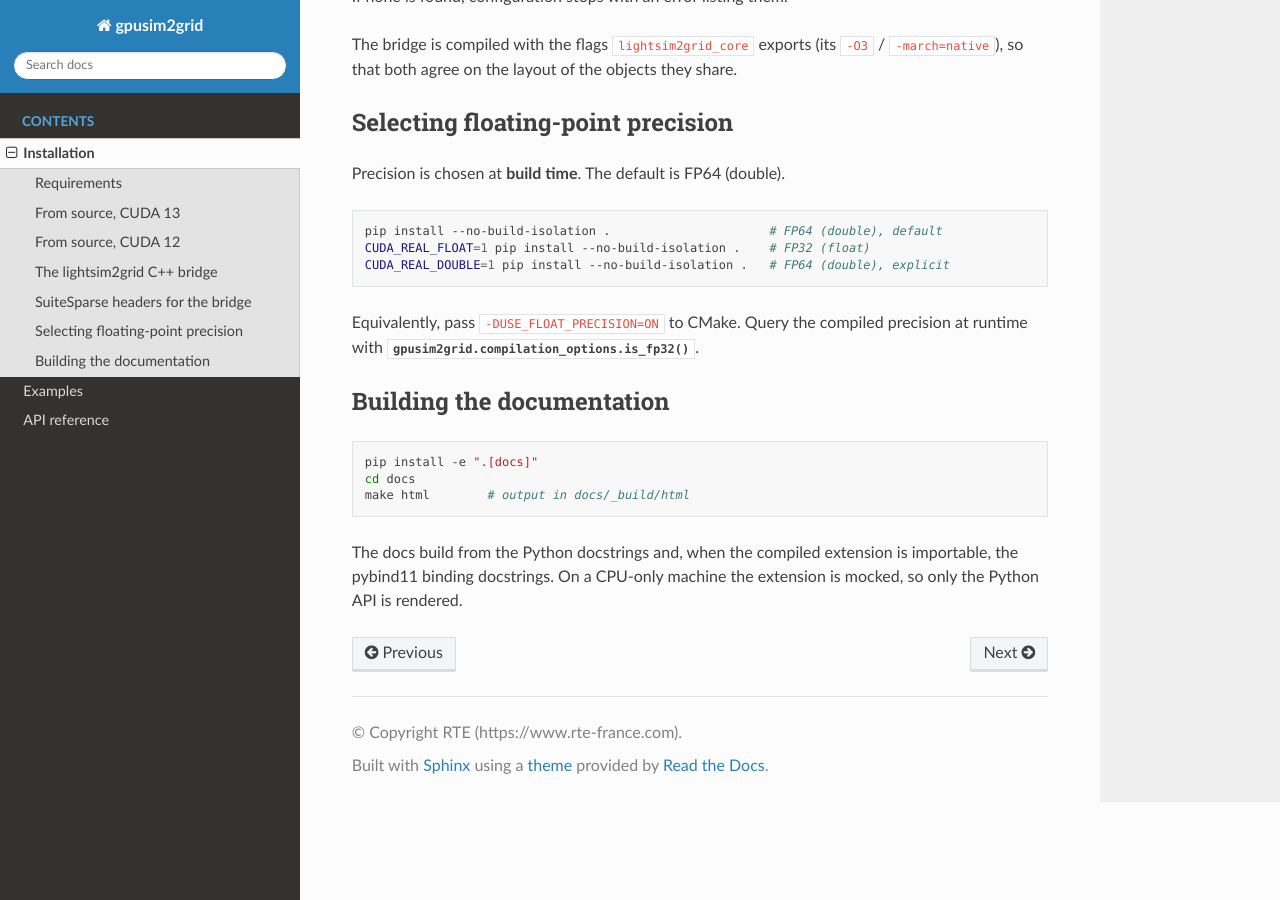
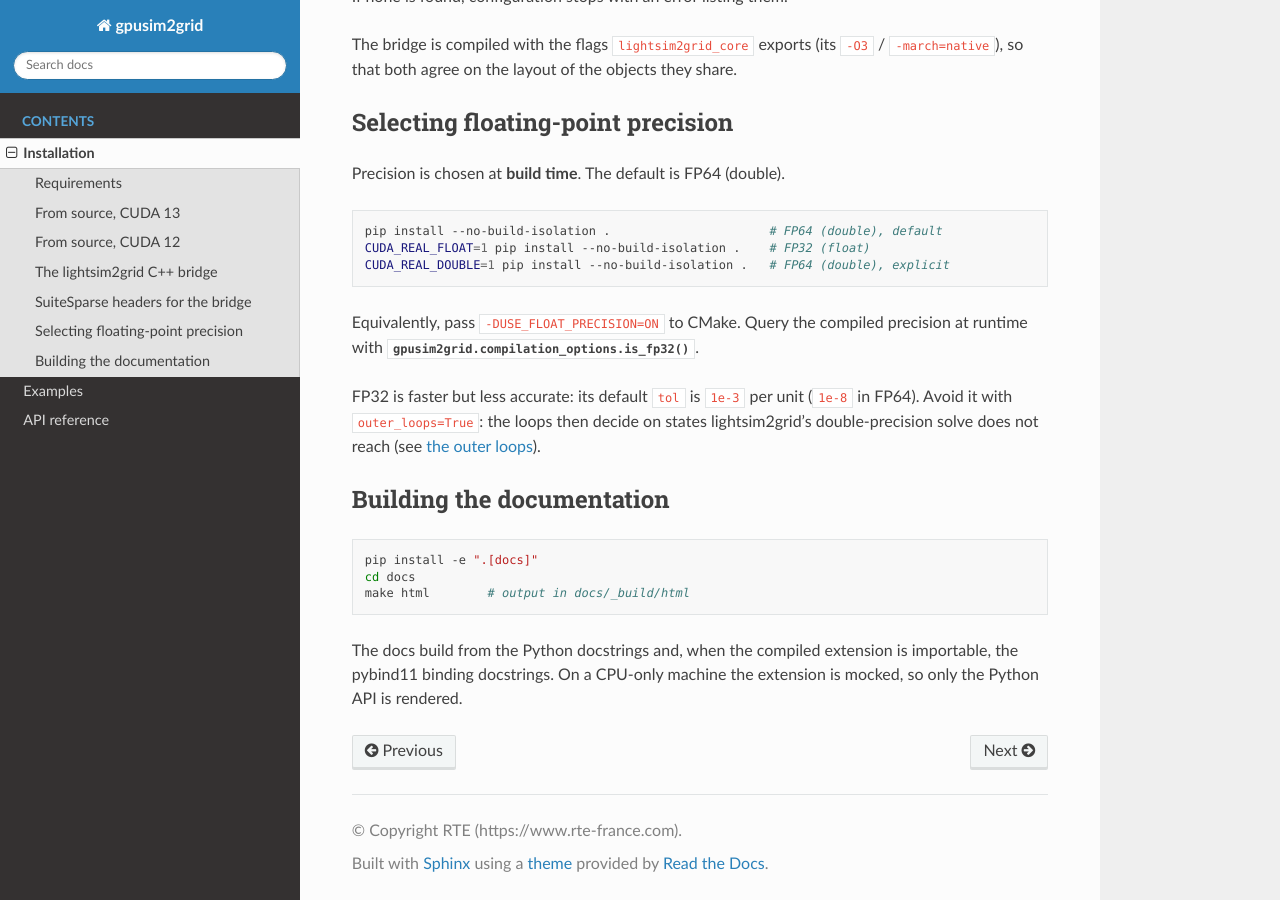
Before and after one commit to Grid2op/gpusim2grid, a Sphinx documentation site: the page built from docs/installation.rst, in a window 1280 px wide and 900 px high, scrolled down 2413 px. Built offline with Sphinx 7.4.7 and the Read the Docs theme 3.1.0, drawn with Linux system fonts in a browser that asks for light colours.

Commit message:
own LU: precision-dependent default pivot clamp; docs: avoid FP32 with outer loops
The own LU clamped tiny pivots at 1e-12 * max|J| in every build. FP32
cannot resolve that: on a saddle matrix whose first pivot is clamped,
the FP32 solve came out at residual 1.0 and refinement diverged (1.7e12,
then 3.8e29). own_lu::default_pivot_eps() is now 1e-12 in FP64 and 1e-5
in FP32 (residual ~3e-4, refined to 0 in two steps);
GPUSIM2GRID_OWN_LU_EPS still overrides it.
test_raw_refinement_recovers_a_clamped_pivot now runs on the default
clamp in both builds (red on FP32 before this change).

Docs: an FP32 build should not be used with outer_loops=True (the loops
decide on states lightsim2grid's double-precision solve does not reach;
its tolerances are out of FP32's reach), in api.rst's outer-loop section
and installation.rst's precision section.

Assisted-by: Claude Code (claude-opus-5-5)
Signed-off-by: Benjamin Donnot <benjamin.donnot@rte-france.com>

```diff
--- a/CHANGELOG.rst
+++ b/CHANGELOG.rst
@@ -33,6 +33,8 @@ Change Log
   (k groups = one call), no longer ``t_full / t_group``, which advised far too few groups.
 - [IMPROVED] ``linear_solver='own_lu'`` with a ``reordering_alg`` / ``matching_alg`` it cannot take is refused at
   construction or by the setter making the combination, not at the first ``compute()``.
+- [FIXED] ``linear_solver='own_lu'`` in an FP32 build clamps tiny pivots at ``1e-5 * max|J|`` (was ``1e-12``,
+  below float resolution: garbage factors, refinement diverging).
 - [FIXED] ``ContingencyAnalysisGPU`` / ``ScenarioSweepGPU``: ``violation_capacity`` and ``violation_tol`` set on
   the facade reach the session (they were plain attributes, silently ignored).
 - [FIXED] ``violation_capacity`` below 1 is refused (``ValueError``): the operational check wrote its
--- a/docs/installation.rst
+++ b/docs/installation.rst
@@ -141,6 +141,11 @@ Precision is chosen at **build time**. The default is FP64 (double).
 Equivalently, pass ``-DUSE_FLOAT_PRECISION=ON`` to CMake. Query the compiled
 precision at runtime with :func:`gpusim2grid.compilation_options.is_fp32`.
 
+FP32 is faster but less accurate: its default ``tol`` is ``1e-3`` per unit
+(``1e-8`` in FP64). Avoid it with ``outer_loops=True``: the loops then
+decide on states lightsim2grid's double-precision solve does not reach (see
+:ref:`the outer loops <outer-loops>`).
+
 Building the documentation
 --------------------------
 
```
Also changed, not shown: CLAUDE.md (+1 -1 lines), docs/api.rst (+11 -0 lines), docs/dev_notes/batched_lu_and_constrained_ordering.md (+1 -1 lines), 4 other files.
